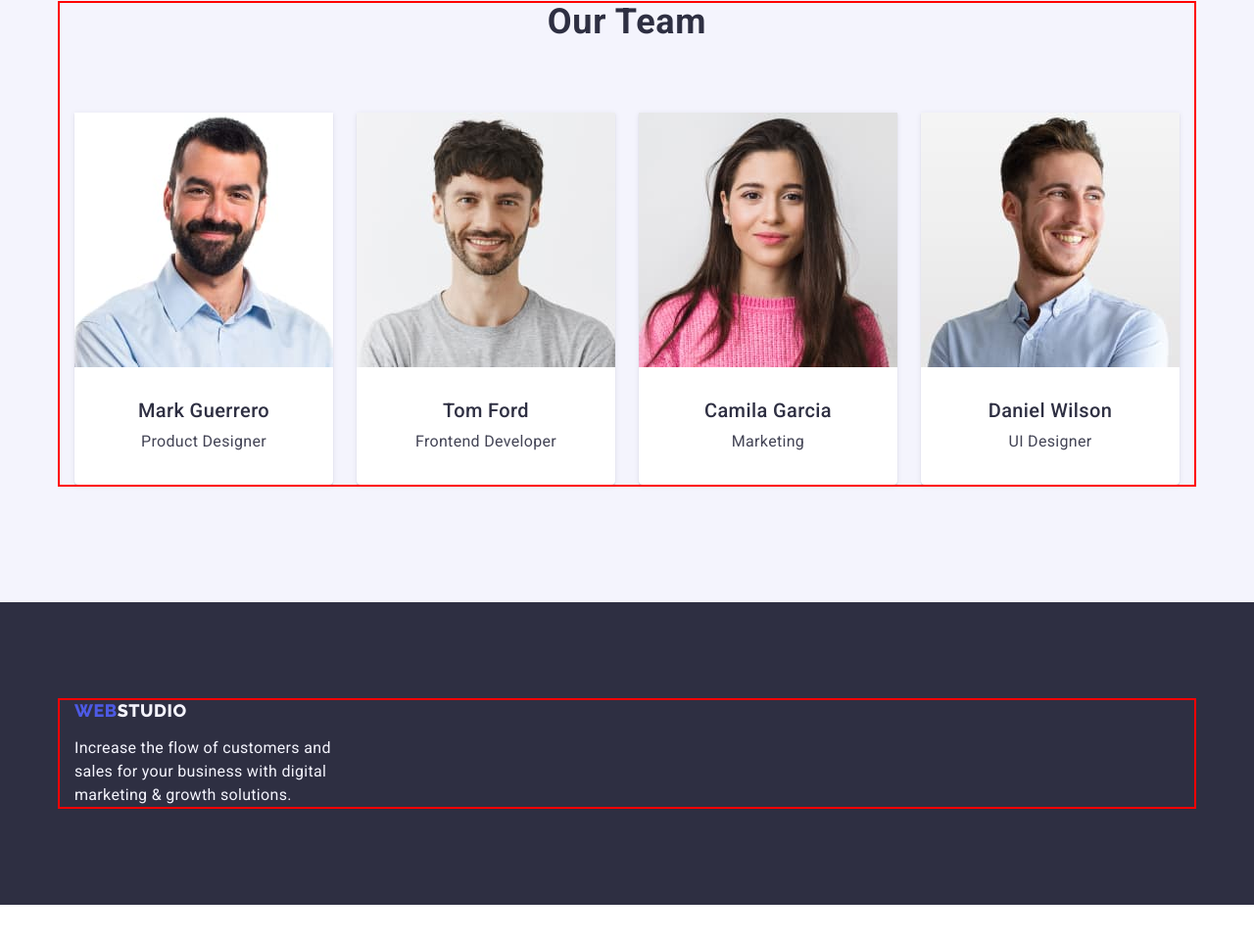
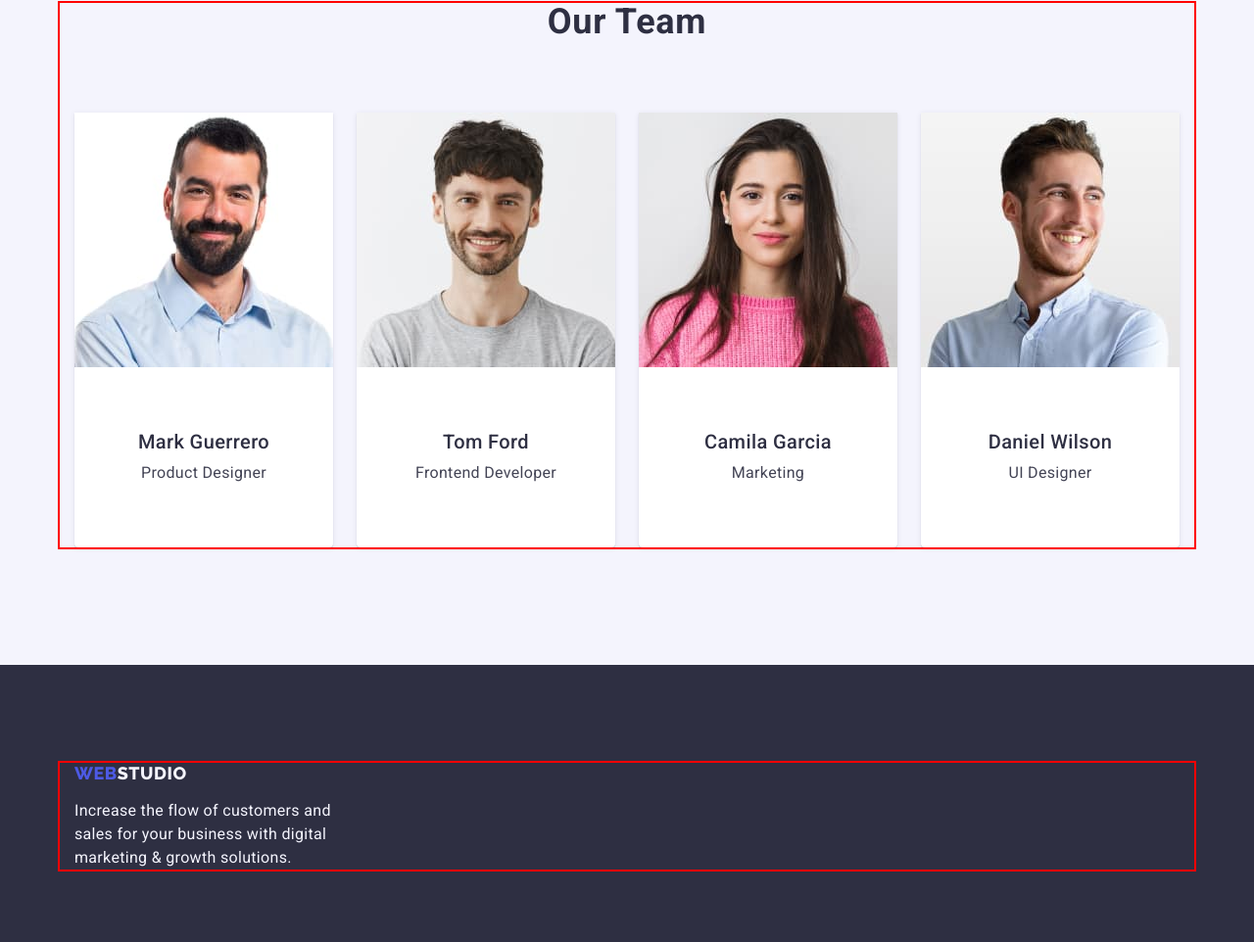
Before and after one commit to linaeveeee/goit-markup-hw-03, a plain HTML site: page index.html in a window 1280 px wide. Shown: the part 1642-2604 px from the top of the page at 98% size. Before the commit the page ends 2566 px from the top, so only its background shows below. Drawn offline with nearby package versions, Linux system fonts and the light colour scheme.

Commit message:
homework3.9

```diff
--- a/css/styles.css
+++ b/css/styles.css
@@ -280,6 +280,9 @@ img {
   margin-bottom: 32px;
 }
 
+.container-worker {
+  padding: 32px 0;
+}
 .team-subtitle {
   color: var(--navyblue);
   text-align: center;
--- a/index.html
+++ b/index.html
@@ -147,8 +147,10 @@
                 width="264"
                 height="260"
               />
+              <div class="container-worker">
                 <h3 class="team-subtitle">Mark Guerrero</h3>
                 <p class="team-text">Product Designer</p>
+              </div>
             </li>
             <li class="team-item">
               <img
@@ -158,8 +160,10 @@
                 width="264"
                 height="260"
               />
+              <div class="container-worker">
                 <h3 class="team-subtitle">Tom Ford</h3>
                 <p class="team-text">Frontend Developer</p>
+              </div>
             </li>
             <li class="team-item">
               <img
@@ -169,8 +173,10 @@
                 width="264"
                 height="260"
               />
+              <div class="container-worker">
                 <h3 class="team-subtitle">Camila Garcia</h3>
                 <p class="team-text">Marketing</p>
+              </div>
             </li>
             <li class="team-item">
               <img
@@ -180,8 +186,10 @@
                 width="264"
                 height="260"
               />
+              <div class="container-worker">
                 <h3 class="team-subtitle">Daniel Wilson</h3>
                 <p class="team-text">UI Designer</p>
+              </div>
             </li>
           </ul>
         </div>
```
Lines whose indentation alone changed are shown as unchanged.
